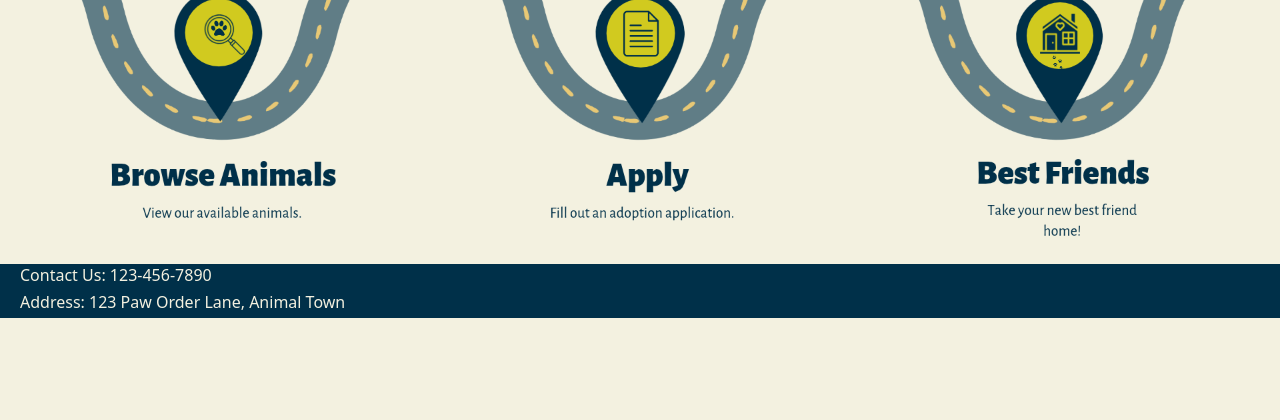
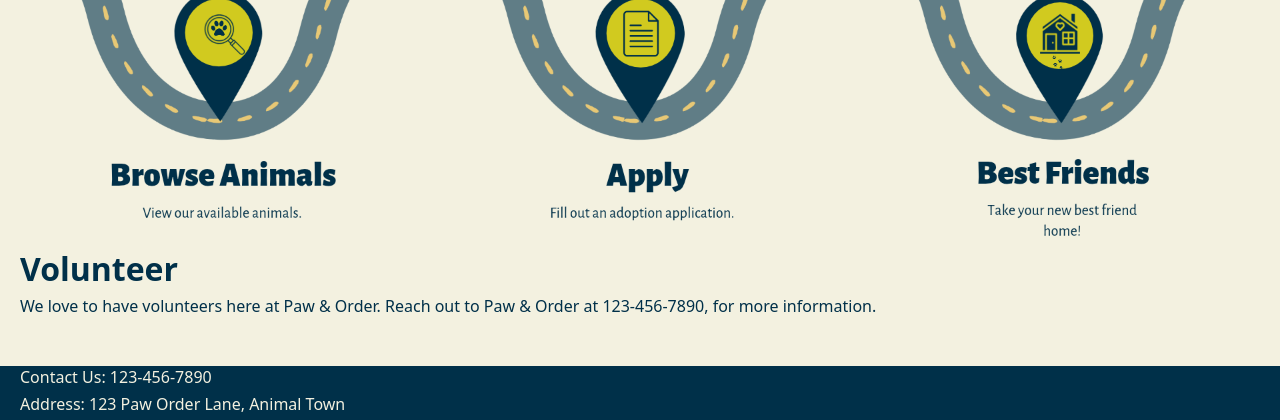
Before and after one commit to Tmonstah/animal-shelter-management-system, a Django app: page /home/ in a window 1280 px wide. Shown: the part 1228-1648 px from the top of the page. Before the commit the page ends 1546 px from the top, so only its background shows below. Run offline with Django 5.2, Linux system fonts and the light colour scheme; data comes from the database, SQL or seed files in the repository.

Commit message:
Added volunteer note on home page

```diff
--- a/templates/shelter_project/home.html
+++ b/templates/shelter_project/home.html
@@ -32,8 +32,11 @@
         </div>
         <br>
         <br>
+        <img class="roadmap" src="/media/adoption-roadmap.png" alt="Adoption Roadmap">
+
+        <h1>Volunteer</h1>
+        <p>We love to have volunteers here at Paw & Order. Reach out to Paw & Order at 123-456-7890, for more information.</p>
     </main>
-    <img class="roadmap" src="/media/adoption-roadmap.png" alt="Adoption Roadmap">
     <br>
     <br>
 {% endblock %}
```
